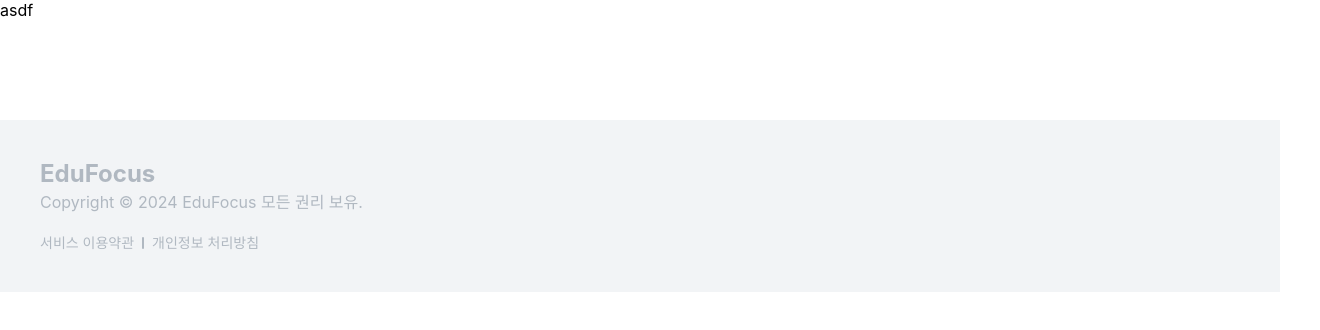
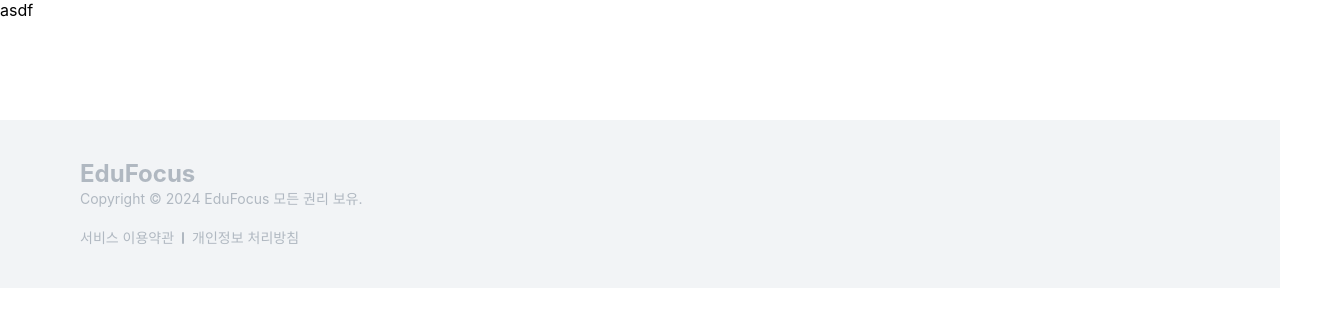
Before and after one commit to mauercho/edufocus, a React (Vite) app in the folder frontend/: page / in a window 1280 px wide. Shown: the top 330 px of the page, 1320 px wide, since content can reach past the window. Built offline with nearby package versions, Linux system fonts and the light colour scheme.

Commit message:
design: Footer 디자인 수정

```diff
--- a/frontend/src/components/Footer/Footer.jsx
+++ b/frontend/src/components/Footer/Footer.jsx
@@ -4,10 +4,9 @@ import styles from './Footer.module.css';
 export default function Footer() {
   return (
     <footer className={styles.footer}>
-      <div>
+      <div className={styles.footerContent}>
         <div className={styles.title}>EduFocus</div>
         <div>Copyright © 2024 EduFocus 모든 권리 보유.</div>
-      </div>
         <ul className={styles.linkList}>
           <li>
             <Link to={'/'}>서비스 이용약관</Link>
@@ -17,6 +16,7 @@ export default function Footer() {
             <Link to={'/'}>개인정보 처리방침</Link>
           </li>
         </ul>
+      </div>
     </footer>
   );
 }
```
Lines whose indentation alone changed are shown as unchanged.
